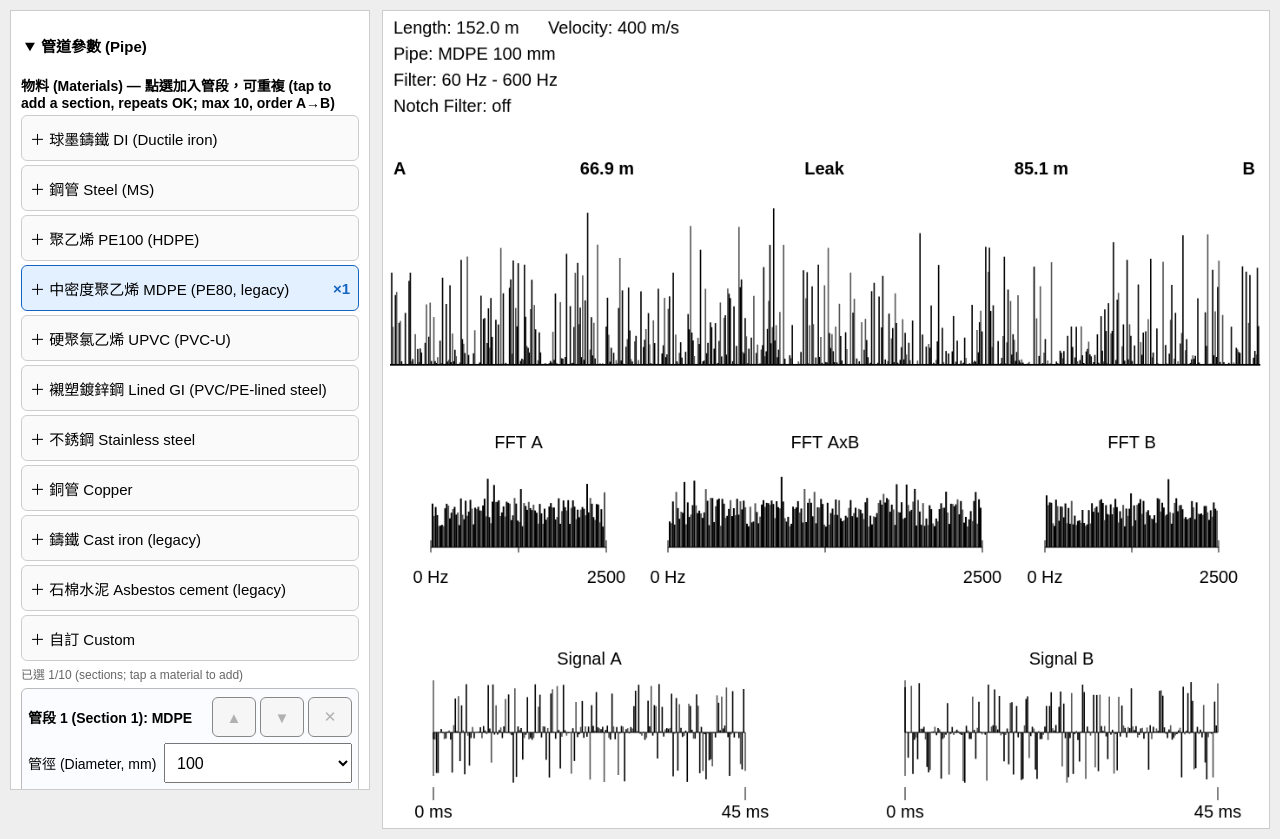
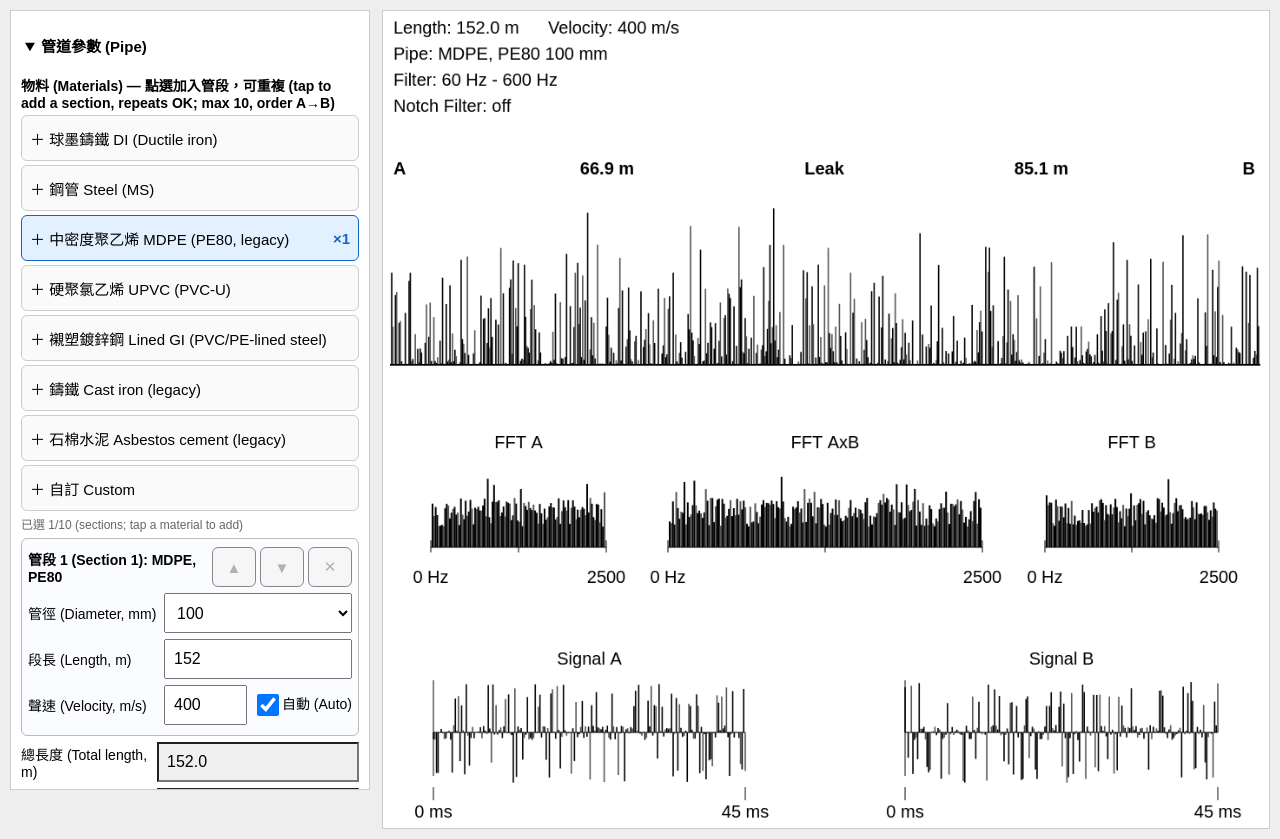
Before and after one commit to ddk5174/leak-correlator, a plain HTML site: page index.html in a window 1280 px wide. Drawn offline with Linux system fonts and the light colour scheme.

Commit message:
Pipe labels: drop PE100/SS/Cu; DI/CI full single; AC short multi; MDPE, PE80

```diff
--- a/index.html
+++ b/index.html
@@ -70,17 +70,14 @@ const DIA=[25,50,80,100,150,200,250,300,400,500];
 const MATS={
  DI:{n:'球墨鑄鐵 DI (Ductile iron)',specs:['K9','K12'],dia:DIA,v:()=>1250},
  Steel:{n:'鋼管 Steel (MS)',specs:['Steel ≥430 N/mm²','Cement-lined'],dia:DIA,v:()=>1300},
- PE100:{n:'聚乙烯 PE100 (HDPE)',specs:['PE100 SDR11','PE100 SDR9','PE100 SDR17'],dia:DIA,v:d=>d<=63?480:d<=125?420:d<=250?380:350},
  MDPE:{n:'中密度聚乙烯 MDPE (PE80, legacy)',specs:['PE80 SDR11','PE80 SDR17'],dia:DIA,v:d=>d<=63?470:d<=125?400:370},
  PVCU:{n:'硬聚氯乙烯 UPVC (PVC-U)',specs:['PN12','PN15','Class C','Class D','Class E'],dia:DIA,v:()=>480},
  LGI:{n:'襯塑鍍鋅鋼 Lined GI (PVC/PE-lined steel)',specs:['Medium, PE-lined (JWWA K132)','Medium, PVC-lined (JWWA K116)'],dia:DIA,v:()=>1300},
- SS:{n:'不銹鋼 Stainless steel',specs:['1.4404 (316L)','1.4401 (316)'],dia:DIA,v:()=>1300},
- Cu:{n:'銅管 Copper',specs:['BS EN 1057 R250 (half-hard)','BS EN 1057 R290 (hard)'],dia:DIA,v:()=>1250},
  CI:{n:'鑄鐵 Cast iron (legacy)',specs:['Grey CI (legacy)'],dia:DIA,v:()=>1200},
  AC:{n:'石棉水泥 Asbestos cement (legacy)',specs:['AC (legacy)'],dia:DIA,v:()=>1000},
  X:{n:'自訂 Custom',specs:[],dia:DIA,v:()=>1000}};
-const SH={DI:'DI',Steel:'Steel',PE100:'HDPE',MDPE:'MDPE',PVCU:'UPVC',LGI:'Lined GI',SS:'SS',Cu:'Cu',CI:'CI',AC:'AC'};
-const FN={DI:'Ductile Iron',Steel:'Steel',PE100:'HDPE',MDPE:'MDPE',PVCU:'UPVC',LGI:'Lined GI',SS:'Stainless Steel',Cu:'Copper',CI:'Cast Iron',AC:'Asbestos Cement'};
+const SH={DI:'DI',Steel:'Steel',MDPE:'MDPE, PE80',PVCU:'UPVC',LGI:'Lined GI',CI:'CI',AC:'AC'};
+const FN={DI:'Ductile Iron',Steel:'Steel',MDPE:'MDPE, PE80',PVCU:'UPVC',LGI:'Lined GI',CI:'Cast Iron',AC:'AC'};
 let order=[];const MAXS=10;
 const opts=(arr,f=x=>x)=>arr.map(x=>`<option value="${x}">${f(x)}</option>`).join('')+'<option value="__c">自訂 (Custom)</option>';
 const DEF={MDPE:{sp:'PE80 SDR11',d:'100',L:152}};
@@ -127,7 +124,7 @@ const P=()=>{const S=secs();const len=S.reduce((a,s)=>a+s.len,0);$('len').value=
  flo:$('flo').value,fhi:$('fhi').value,notch:$('notch').value,fmax:$('fmax').value,dur:$('dur').value};};
 const LABELS=[
  ['h1','Header 1',p=>`Length: ${p.len.toFixed(1)} m      Velocity: ${p.vel} m/s`],
- ['h2','Header 2',p=>'Pipe: '+(p.S.length==1?`${p.S[0].mat} ${p.S[0].diaS} mm`:'Multiple materials')],
+ ['h2','Header 2',p=>'Pipe: '+(p.S.length==1?`${(p.S[0].m=='DI'||p.S[0].m=='CI'||p.S[0].m=='MDPE'?FN[p.S[0].m]||p.S[0].mat:p.S[0].mat)} ${p.S[0].diaS} mm`:'Multiple materials')],
  ...Array.from({length:MAXS},(_,i)=>i).map(i=>['p'+(i+1),`Pipe section ${i+1} (cols split by |)`,p=>{const s=p.S[i];return s?`${i+1}:  ${s.len.toFixed(1)} m | ${s.full} ${s.diaS} mm | ${s.vel} m/s`:'';}]),
  ['h3','Header 3',p=>`Filter: ${p.flo} Hz - ${p.fhi} Hz`],
  ['h4','Header 4',p=>`Notch Filter: ${p.notch}`],
```
